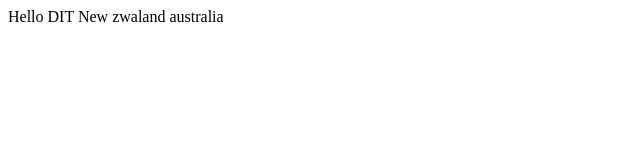
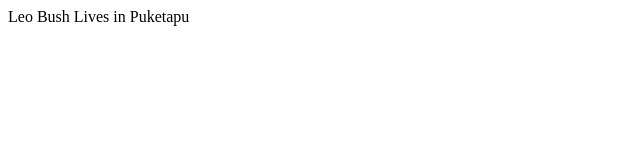
Before and after one commit to tvmonsters/DIT, a plain HTML site: page dit.html in a window 1280 px wide. Shown: the full height of the page, 0-640 px from the left. Drawn offline with Linux system fonts and the light colour scheme.

Commit message:
Update dit.html

```diff
--- a/dit.html
+++ b/dit.html
@@ -1,9 +1,13 @@
-<!DOCTYPE html>
 <html>
   <head>
-
+    <style>
+      .goat
+      {
+backround-color:#00FF00
+      }
+    </style>
   </head>
-        <body>
-          Hello DIT New zwaland australia
-        </body>
+  <body>
+    <div class ="goat"> Leo Bush Lives in Puketapu
+  </body>
 </html>
```
